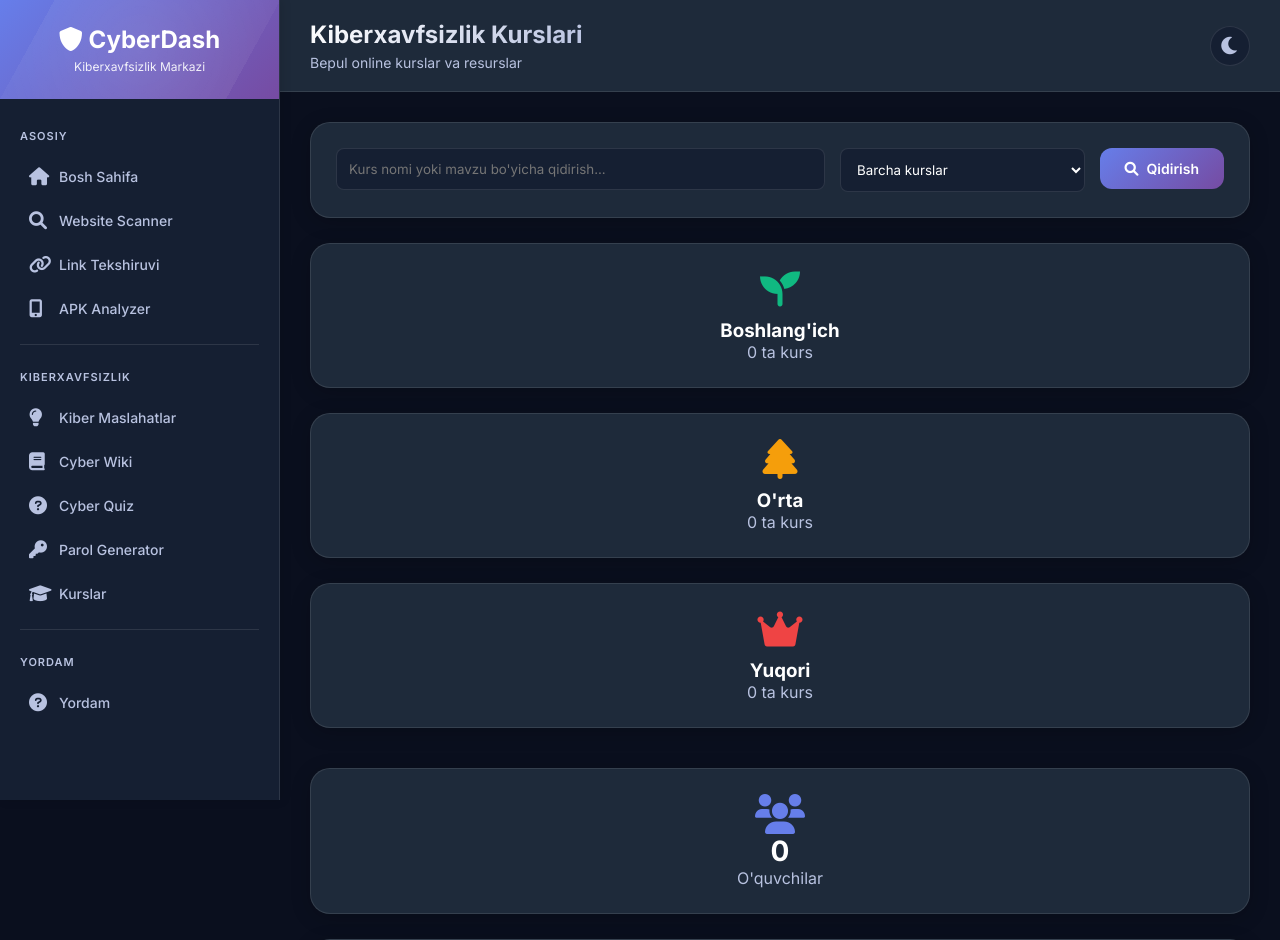
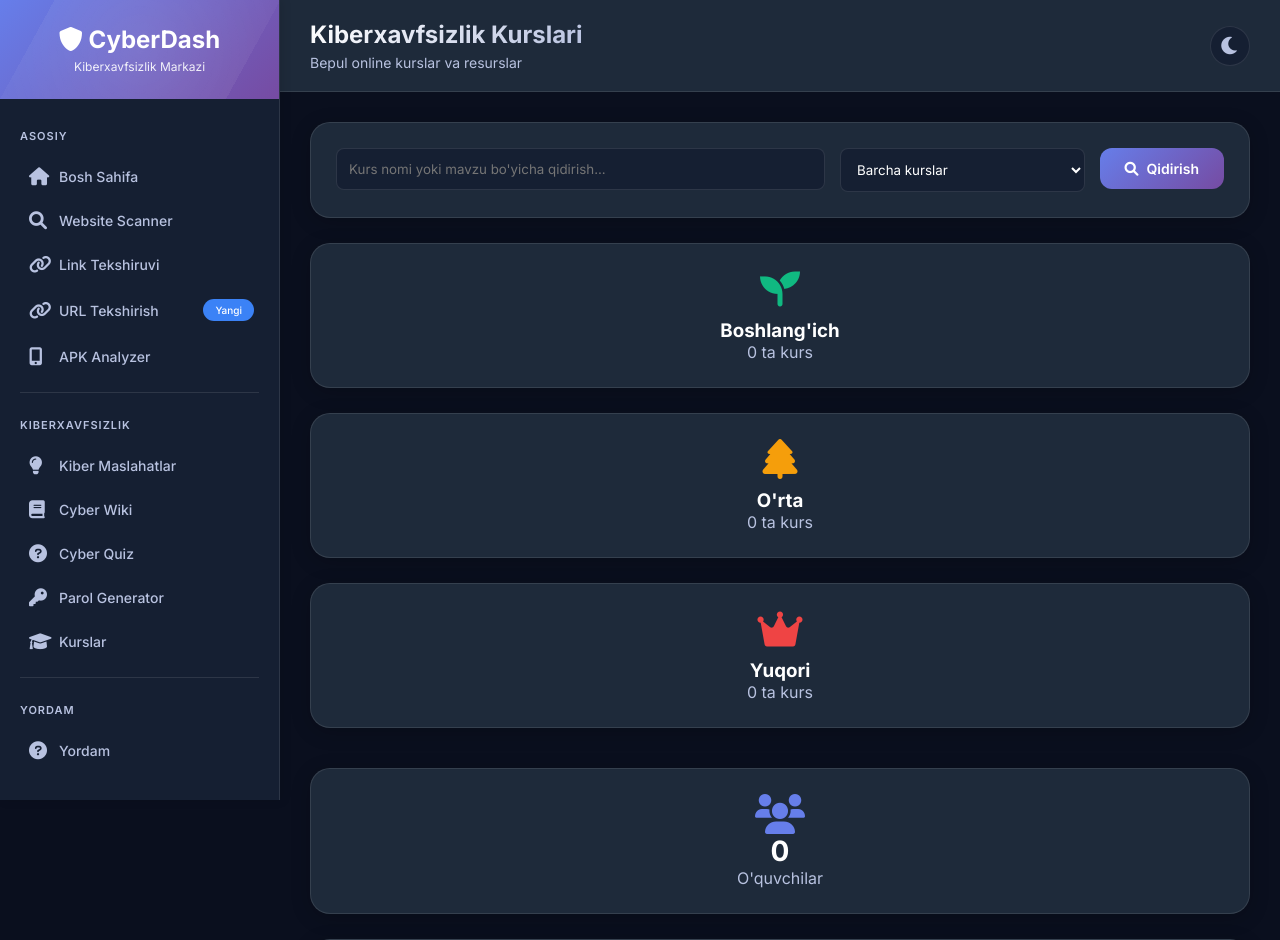
Before and after one commit to ISMATBEK/Sayt_xafsizligi, a Python web app: template Sayt xafsizligi/templates/courses.html in a window 1280 px wide. Shown: the top 940 px of the page. Run offline with Jinja, Linux system fonts and the light colour scheme; the template is opened without the code that fills it, so the values that code supplies are empty.

Commit message:
Update base.html

```diff
--- a/Sayt xafsizligi/templates/base.html
+++ b/Sayt xafsizligi/templates/base.html
@@ -542,6 +542,12 @@
                 <i class="fas fa-link"></i>
                 <span>Link Tekshiruvi</span>
             </a>
+            <!-- Yangi URL tekshirish -->
+<a href="{{ url_for('url_checker') }}" class="menu-item {% if active_page == 'url_checker' %}active{% endif %}">
+    <i class="fas fa-link"></i>
+    <span>URL Tekshirish</span>
+    <span class="badge badge-info" style="margin-left: auto; font-size: 10px;">Yangi</span>
+</a>
 
             <a href="{{ url_for('apk_analyzer') }}" class="menu-item {% if active_page == 'apk_analyzer' %}active{% endif %}">
                 <i class="fas fa-mobile-alt"></i>
```
